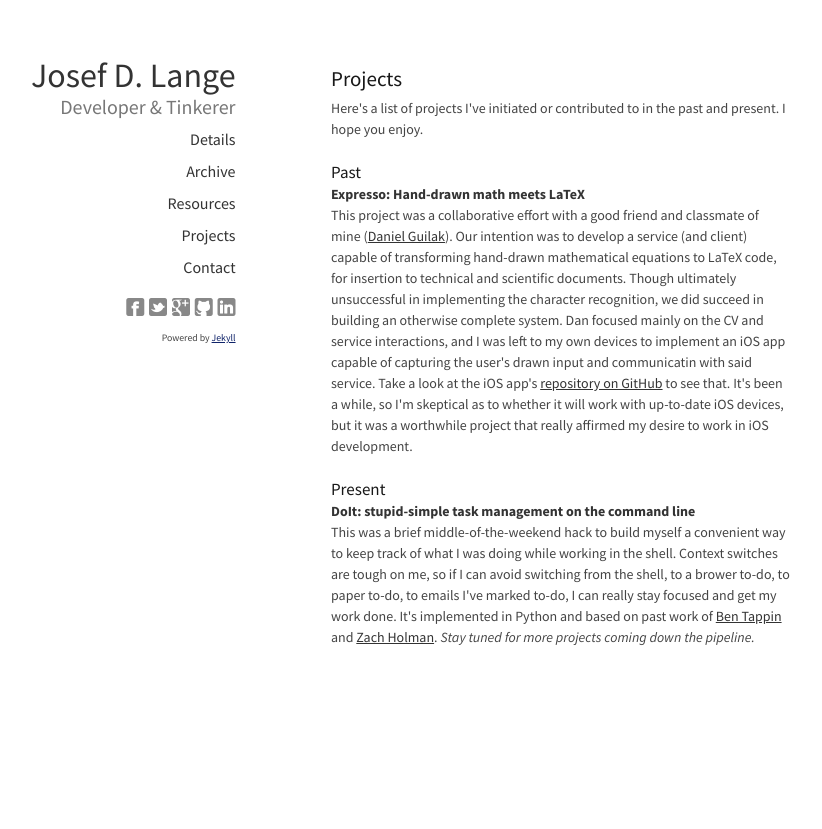
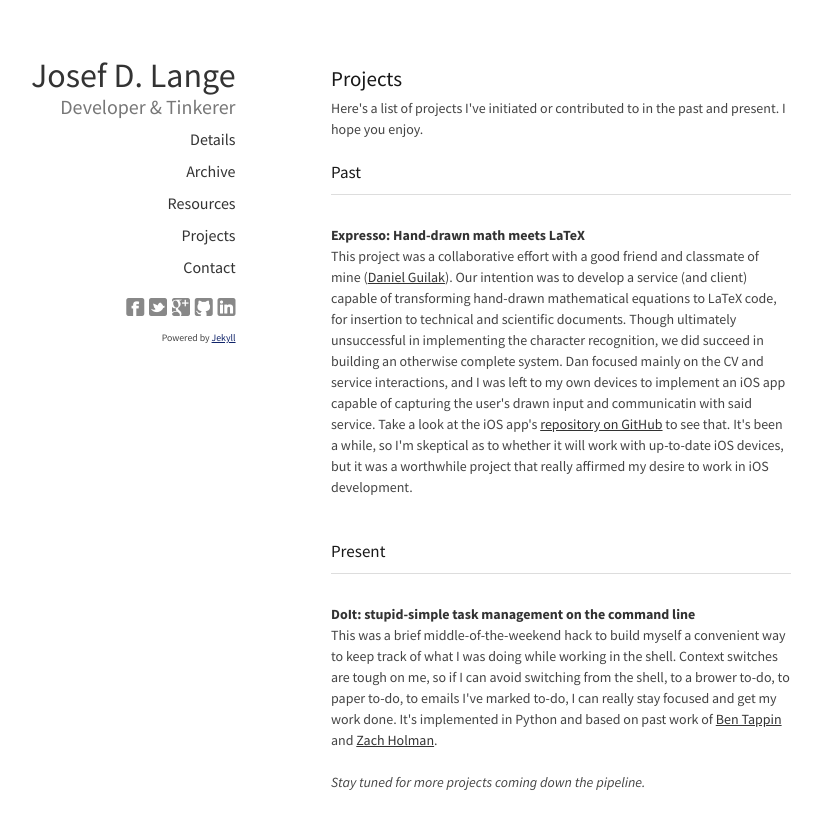
Before and after one commit to josefdlange/josefdlange.github.com, a Jekyll site: the page built from projects/index.html, in a window 1280 px wide. Shown: the top 829 px of the page, without its empty margins (199-1021 px from the left). Built offline with Jekyll 4.4.1, drawn with Linux system fonts in a browser that asks for light colours.

Commit message:
Forgot my HTML manners on the projects page.

```diff
--- a/projects/index.html
+++ b/projects/index.html
@@ -6,11 +6,15 @@ title: Projects
 <p>Here's a list of projects I've initiated or contributed to in the past and present. I hope you enjoy.</p>
 
 <h5>Past</h5>
+<hr />
 <a href="https://github.com/expresso-math/"><strong>Expresso: Hand-drawn math meets LaTeX</strong></a>
 <p>This project was a collaborative effort with a good friend and classmate of mine (<a href="http://dbg.io/">Daniel Guilak</a>). Our intention was to develop a service (and client) capable of transforming hand-drawn mathematical equations to LaTeX code, for insertion to technical and scientific documents. Though ultimately unsuccessful in implementing the character recognition, we did succeed in building an otherwise complete system. Dan focused mainly on the CV and service interactions, and I was left to my own devices to implement an iOS app capable of capturing the user's drawn input and communicatin with said service. Take a look at the iOS app's <a href="https://github.com/expresso-math/expresso">repository on GitHub</a> to see that. It's been a while, so I'm skeptical as to whether it will work with up-to-date iOS devices, but it was a worthwhile project that really affirmed my desire to work in iOS development.</p>
-
+<br />
 <h5>Present</h5>
+<hr />
 <a href="https://github.com/josefdlange/doit"><strong>DoIt: stupid-simple task management on the command line</strong></a>
 <p>This was a brief middle-of-the-weekend hack to build myself a convenient way to keep track of what I was doing while working in the shell. Context switches are tough on me, so if I can avoid switching from the shell, to a brower to-do, to paper to-do, to emails I've marked to-do, I can really stay focused and get my work done. It's implemented in Python and based on past work of <a href="https://github.com/mrben/bam">Ben Tappin</a> and <a href="https://github.com/holman/boom">Zach Holman</a>.
 
+<br /><br />
+
 <em>Stay tuned for more projects coming down the pipeline.</em>
```
